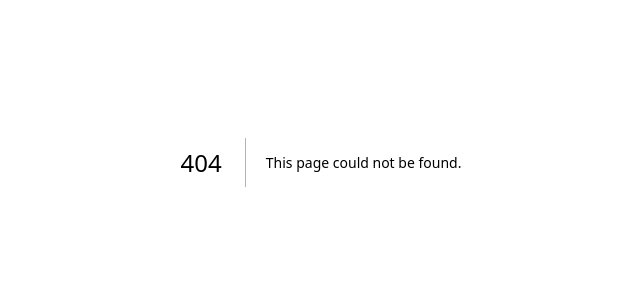
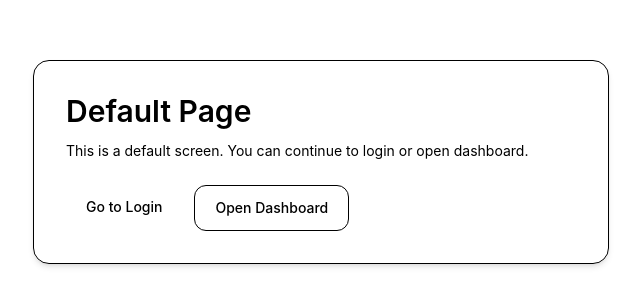
Before and after one commit to esurajpandey/edu-platform-frontend, a Next.js app: page /default in a window 1280 px wide. Before the commit this address had no page. Shown: the part 238-544 px from the top of the page, without its empty margins (319-959 px from the left). Built offline with nearby package versions, Linux system fonts and the light colour scheme.

Commit message:
default page added

```diff
--- /dev/null
+++ b/src/app/default/page.tsx
@@ -0,0 +1,29 @@
+import Link from "next/link";
+
+export default function DefaultPage() {
+  return (
+    <main className="flex min-h-screen items-center justify-center bg-base px-4 py-10 text-text">
+      <section className="w-full max-w-xl rounded-2xl border border-surfaceSoft bg-surface p-8 shadow-md">
+        <h1 className="text-3xl font-semibold">Default Page</h1>
+        <p className="mt-3 text-sm text-textLight">
+          This is a default screen. You can continue to login or open dashboard.
+        </p>
+
+        <div className="mt-6 flex gap-3">
+          <Link
+            href="/login"
+            className="rounded-xl bg-primary px-5 py-3 text-sm font-medium text-surface transition hover:bg-primaryDark"
+          >
+            Go to Login
+          </Link>
+          <Link
+            href="/dashboard"
+            className="rounded-xl border border-surfaceSoft bg-surface px-5 py-3 text-sm font-medium text-text transition hover:bg-surfaceSoft"
+          >
+            Open Dashboard
+          </Link>
+        </div>
+      </section>
+    </main>
+  );
+}
--- /dev/null
+++ b/src/app/page.tsx
@@ -0,0 +1 @@
+export { default } from "./default/page";
```
